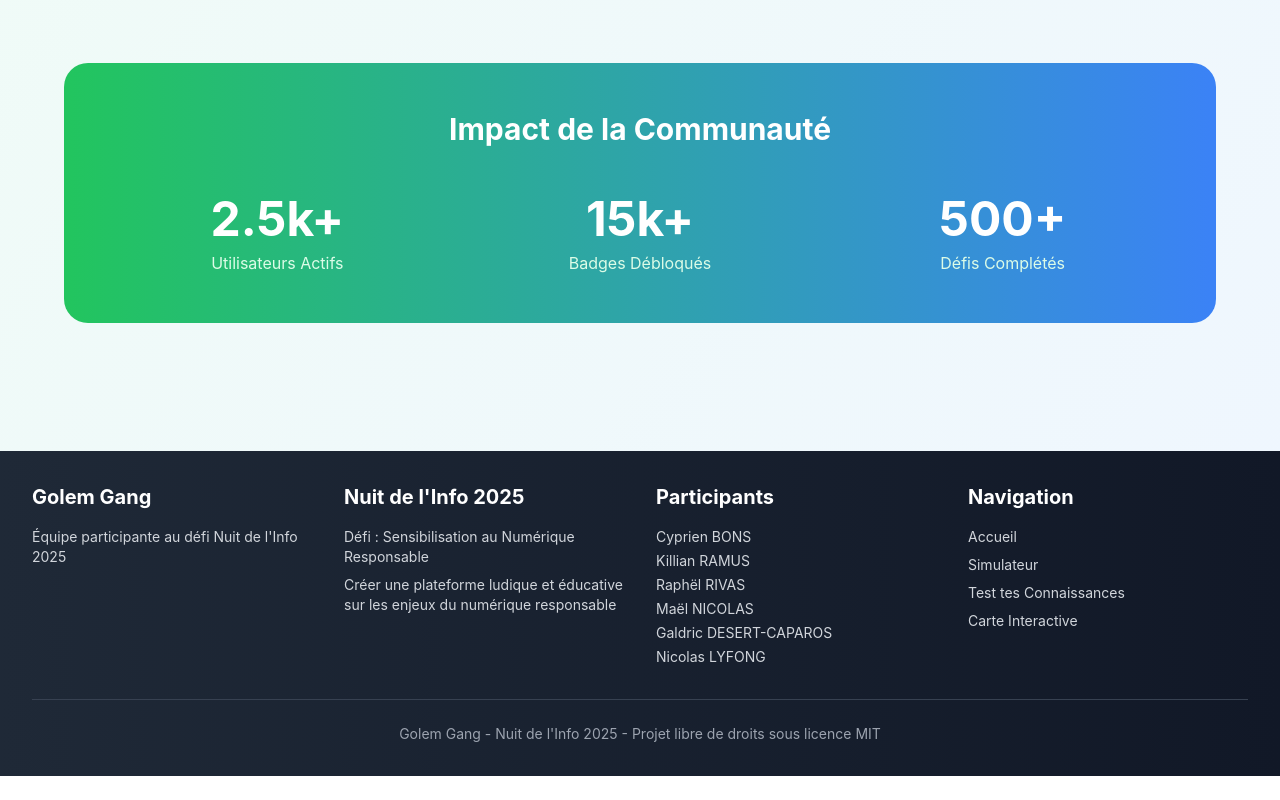
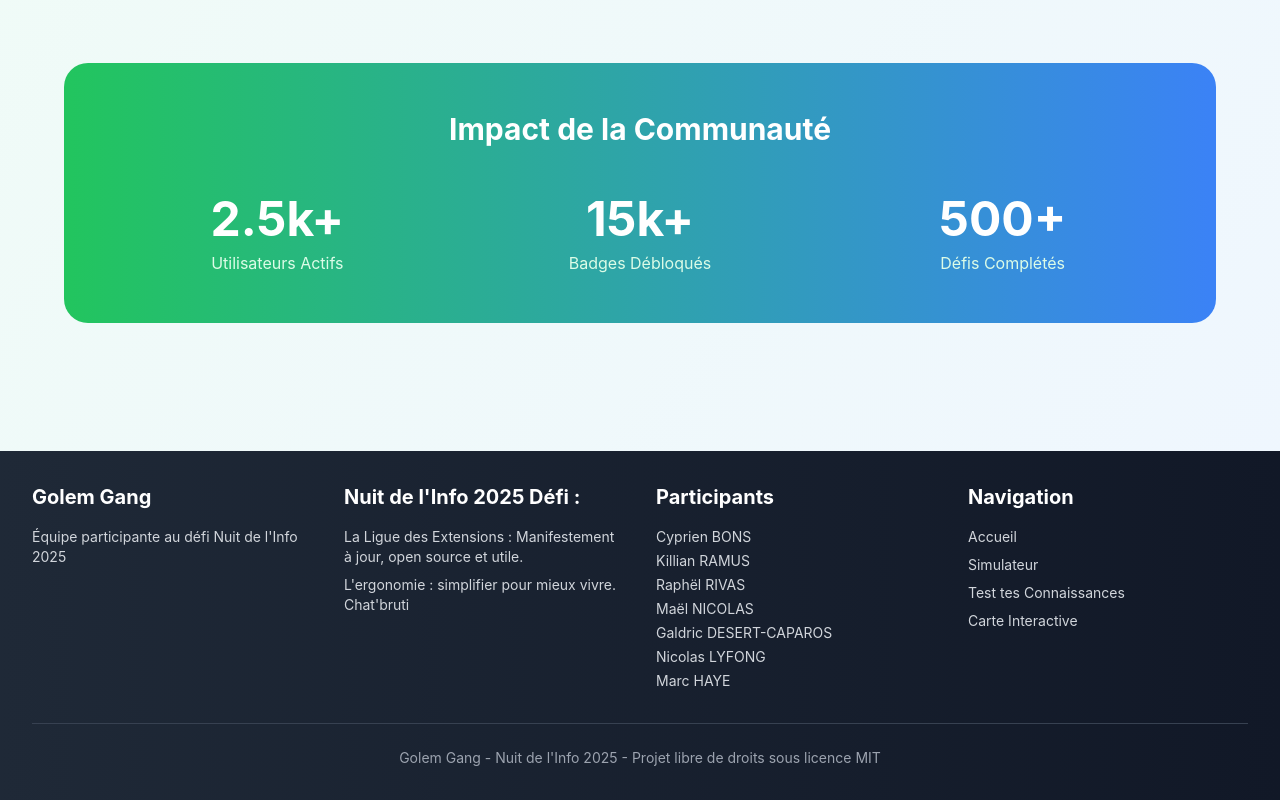
Before and after one commit to killianrms/NDI2025, a Next.js app: page / in a window 1280 px wide. Shown: the part 1217-2017 px from the top of the page. Before the commit the page ends 1993 px from the top, so only its background shows below. Built offline with nearby package versions, Linux system fonts and the light colour scheme.

Commit message:
Feat : Footer.tsx

```diff
--- a/components/Footer.tsx
+++ b/components/Footer.tsx
@@ -17,13 +17,16 @@
 
           {/* Challenge Info */}
           <div>
-            <h3 className="text-xl font-bold mb-4">Nuit de l'Info 2025</h3>
+            <h3 className="text-xl font-bold mb-4">Nuit de l'Info 2025 Défi :</h3>
             <p className="text-gray-300 text-sm mb-2">
-              Défi : Sensibilisation au Numérique Responsable
+                La Ligue des Extensions : Manifestement à jour, open source et utile.
             </p>
-            <p className="text-gray-300 text-sm">
-              Créer une plateforme ludique et éducative sur les enjeux du numérique responsable
-            </p>
+             <p className="text-gray-300 text-sm">
+                L'ergonomie : simplifier pour mieux vivre.
+             </p>
+              <p className="text-gray-300 text-sm">
+                  Chat'bruti
+              </p>
           </div>
 
           {/* Participants */}
@@ -36,6 +39,7 @@
               <li>Maël NICOLAS</li>
               <li>Galdric DESERT-CAPAROS</li>
               <li>Nicolas LYFONG</li>
+                <li>Marc HAYE</li>
             </ul>
           </div>
 
```
